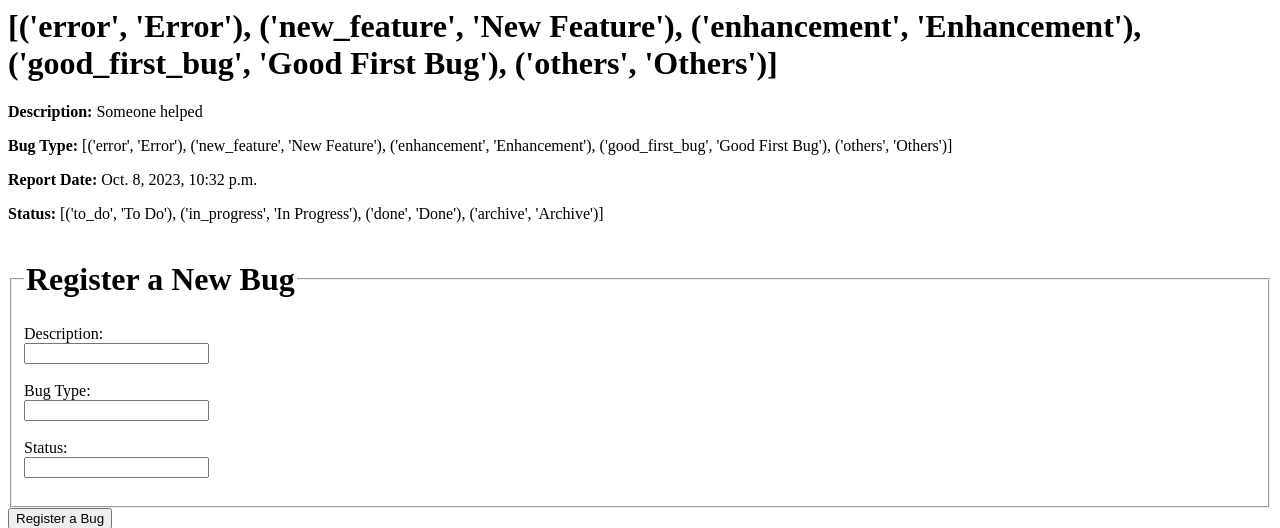
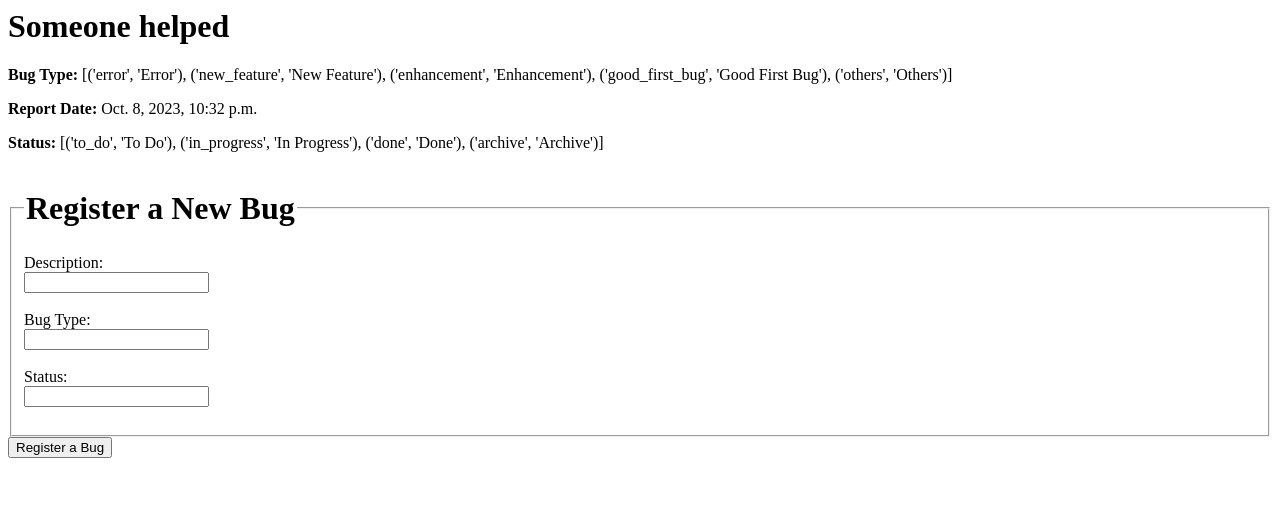
Before and after one commit to mpa-mxiang/Assist-Capacity-Exchange-Development, a Django app: page /bugs/1/ in a window 1280 px wide. Shown: the top 528 px of the page. Run offline with Django 4.2, Linux system fonts and the light colour scheme; data comes from the database, SQL or seed files in the repository; both versions use the stored data as it was after the commit.

Commit message:
change view based on model type change

```diff
--- a/mysite/bugs/models.py
+++ b/mysite/bugs/models.py
@@ -5,9 +5,7 @@ from django.utils import timezone
 
 class Bugs(models.Model):
     description = models.CharField(max_length=200)
-    bug_type = models.CharField(max_length=200)
     report_date = models.DateTimeField("date published", default=timezone.now)
-    status = models.CharField(max_length=200)
     bug_type = [
         ('error', "Error"),
         ('new_feature', "New Feature"),
--- a/mysite/bugs/templates/bugs/detail.html
+++ b/mysite/bugs/templates/bugs/detail.html
@@ -1,5 +1,4 @@
-<h1>{{ bug.bug_type }}</h1>
-<p><strong>Description:</strong> {{ bug.description }}</p>
+<h1>{{ bug.description }}</h1>
 <p><strong>Bug Type:</strong> {{ bug.bug_type }}</p>
 <p><strong>Report Date:</strong> {{ bug.report_date }}</p>
 <p><strong>Status:</strong> {{ bug.status }}</p>
--- a/mysite/bugs/templates/bugs/index.html
+++ b/mysite/bugs/templates/bugs/index.html
@@ -1,7 +1,8 @@
+<h1>Bugs</h1>
 {% if latest_bug_list %}
     <ul>
     {% for lbl in latest_bug_list %}
-        <li><a href="/bugs/{{ lbl.id }}/">{{ lbl.bug_type }}</a></li>
+        <li><a href="/bugs/{{ lbl.id }}/">{{ lbl.description }}</a></li>
     {% endfor %}
     </ul>
 {% else %}
```
Also changed, not shown: mysite/db.sqlite3.
